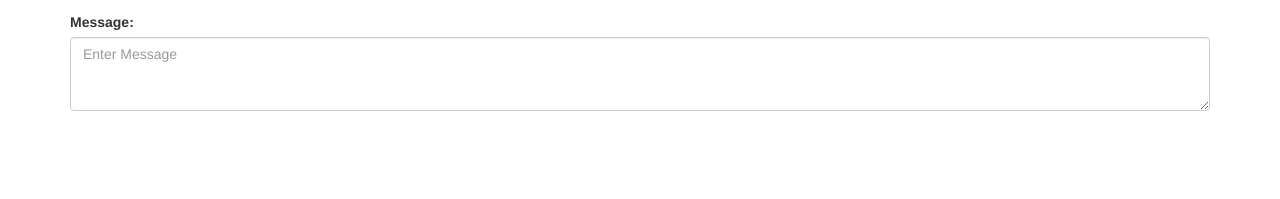
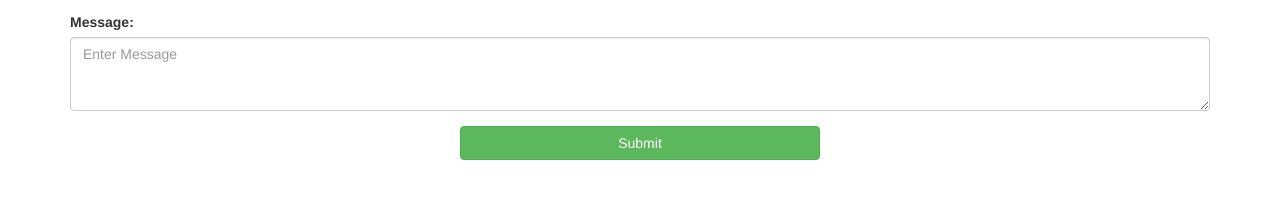
Before and after one commit to akramesg/FirstRepo, a plain HTML site: page contact.html in a window 1280 px wide. Shown: the part 125-324 px from the top of the page. Drawn offline with nearby package versions, Linux system fonts and the light colour scheme.

Commit message:
submit button added to contact

```diff
--- a/contact.html
+++ b/contact.html
@@ -28,6 +28,11 @@
 			  <textarea class="form-control" rows="3" id="msg" placeholder="Enter Message"></textarea>
             </div>
           </div>
+		  <div class="col-xs-4">
+		  </div>
+		  <div class="col-xs-4">
+		     <button type="button" class="btn btn-success btn-block">Submit</button>
+		  </div>
         </div>
       </div>
      </form>
```
